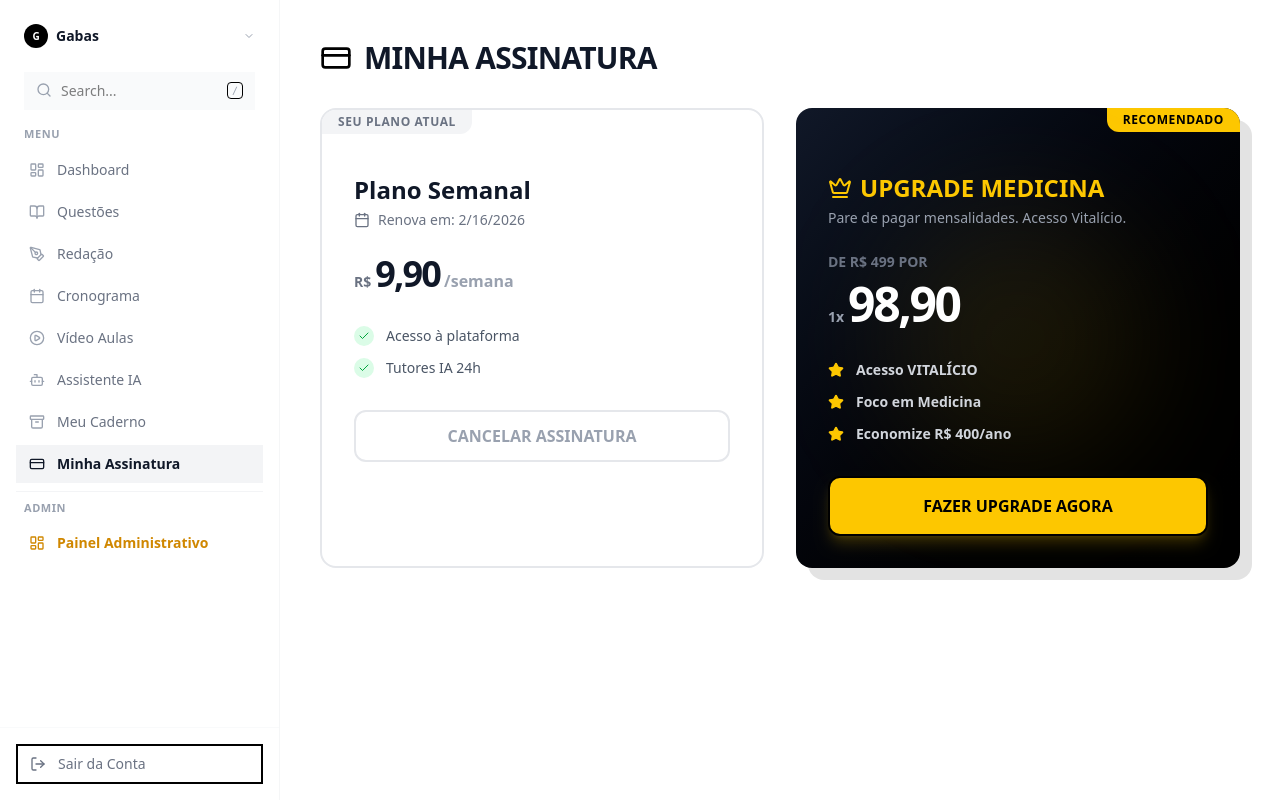
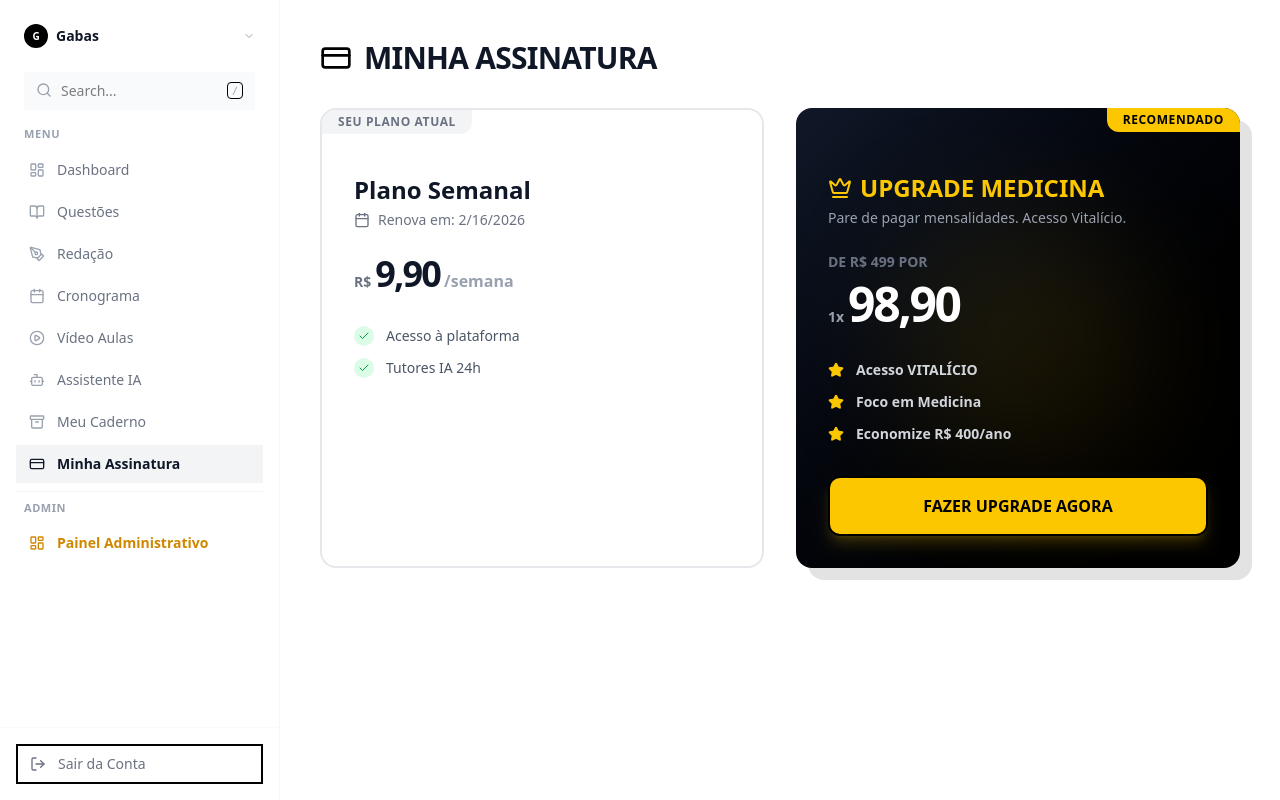
Before and after one commit to marlin-stenio-lima/ENEMPRO, a React (Vite) app: page /app/plans in a window 1280 px wide. Built offline with nearby package versions, Linux system fonts and the light colour scheme; no server answers; sample sign-in values are in the browser's storage.

Commit message:
style: remove cancel subscription button

```diff
--- a/src/pages/plans/index.tsx
+++ b/src/pages/plans/index.tsx
@@ -60,11 +60,7 @@ export default function PlansPage() {
                         )}
                     </div>
 
-                    {!isMedicina && (
-                        <button className="w-full mt-8 border-2 border-gray-200 text-gray-400 font-bold py-3 rounded-xl uppercase hover:text-red-500 hover:border-red-200 hover:bg-red-50 transition-colors">
-                            Cancelar Assinatura
-                        </button>
-                    )}
+
                 </div>
 
                 {/* Upgrade Card (Only if not Medicina) */}
```
